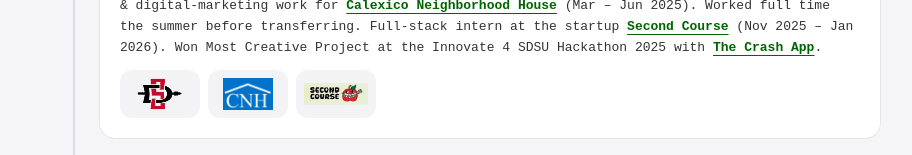
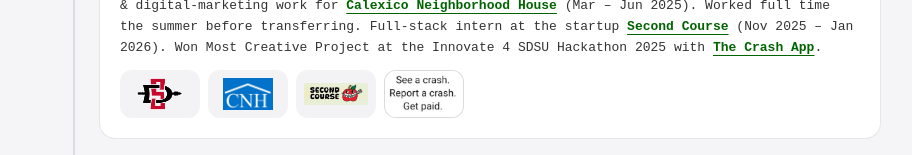
Before and after one commit to LuisFVillalon/LuisV-Portfolio, a Next.js app: page /about in a window 1280 px wide. Shown: the part 1164-1319 px from the top of the page, without its empty margins (207-1119 px from the left). Built offline with nearby package versions, Linux system fonts and the light colour scheme; no server answers.

Commit message:
feat(about): Crash App thumbnail in the 2025 chapter; shared ProjectThumb for project screenshots

```diff
--- a/src/app/components/about/AboutParts.tsx
+++ b/src/app/components/about/AboutParts.tsx
@@ -14,6 +14,18 @@ export const LogoBadge = ({ src, alt }: { src: string; alt: string }) => (
     </div>
 );
 
+/** A project screenshot sized and rounded like a LogoBadge, linking out. */
+export const ProjectThumb = ({ href, src, alt }: { href: string; src: string; alt: string }) => (
+    <a
+        href={href}
+        target="_blank"
+        rel="noopener noreferrer"
+        className="relative block h-12 w-20 overflow-hidden rounded-xl border border-[#0A0A23]/10 bg-[#F3F3F5] transition-opacity hover:opacity-80"
+    >
+        <Image src={src} alt={alt} fill sizes="80px" className="object-cover object-top" />
+    </a>
+);
+
 export const awardPillClass = 'inline-flex items-center gap-1.5 rounded-full border border-[#f1d27a] bg-[#fff6d6] px-2.5 py-1 font-sans text-xs font-bold text-[#7a4b00]';
 
 export const LivePill = ({ children }: { children: React.ReactNode }) => (
--- a/src/app/components/about/StoryTimeline.tsx
+++ b/src/app/components/about/StoryTimeline.tsx
@@ -1,7 +1,6 @@
 import React from 'react';
-import Image from 'next/image';
 import { BentoTile } from '../home/BentoTile';
-import { ExternalLink, LogoBadge, LivePill, awardPillClass, tileLabelClass } from './AboutParts';
+import { ExternalLink, LogoBadge, LivePill, ProjectThumb, awardPillClass, tileLabelClass } from './AboutParts';
 import { formatEnd, formatRange, formatStart, must, startYear } from './timelineDates';
 import { certificates, education, professionalExperience, profile } from '@/app/lib/experience';
 import { getAwardProjects, getProjectsByCategory } from '@/app/lib/projects';
@@ -69,20 +68,13 @@ function getMilestones(): Milestone[] {
             extra: (
                 <div className="flex flex-wrap gap-2">
                     <LogoBadge src="/about/IVC_Logo.png" alt="Imperial Valley College logo" />
-                    <a
-                        href={whatsPoppin.live_app}
-                        target="_blank"
-                        rel="noopener noreferrer"
-                        className="relative block h-12 w-20 overflow-hidden rounded-xl border border-[#0A0A23]/10 bg-[#F3F3F5] transition-opacity hover:opacity-80"
-                    >
-                        <Image
+                    {whatsPoppin.live_app && (
+                        <ProjectThumb
+                            href={whatsPoppin.live_app}
                             src={whatsPoppin.image}
                             alt="What's Poppin' screenshot (opens the live app)"
-                            fill
-                            sizes="80px"
-                            className="object-cover object-top"
                         />
-                    </a>
+                    )}
                 </div>
             ),
         },
@@ -127,6 +119,7 @@ function getMilestones(): Milestone[] {
                     <LogoBadge src="/about/San_Diego_State_Aztecs_logo.svg.png" alt="SDSU logo" />
                     <LogoBadge src="/about/CNH_Logo.png" alt="Calexico Neighborhood House logo" />
                     <LogoBadge src="/about/SecondCourse_Logo.png" alt="Second Course logo" />
+                    <ProjectThumb href={crashApp.github_repo} src={crashApp.image} alt="The Crash App" />
                 </div>
             ),
         },
```
